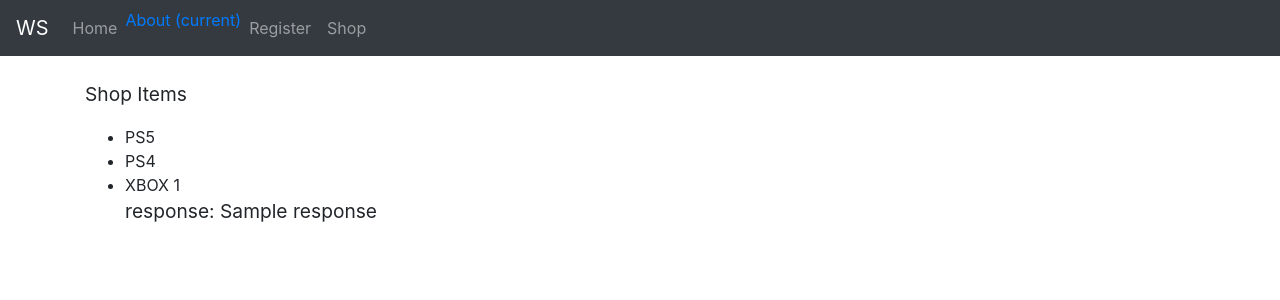
After one commit to davidobsz/Flask-GAE-game-shop-assignment, a Flask app: template templates/shop.html in a window 1280 px wide. The commit adds this page. Shown: the top 300 px of the page. Run offline with Flask 2, Linux system fonts and the light colour scheme; the template is opened without the code that fills it: most values are stand-ins (such as "Sample title", 1, 10 or a date in 2020); some libraries are stand-ins or nearby versions.

Commit message:
connected cloud function to mongodb, displays in "/shop"

```diff
--- a/main.py
+++ b/main.py
@@ -41,6 +41,8 @@ cluster = MongoClient("mongodb+srv://d:d@cluster0.ccyermz.mongodb.net/?retryWrit
 db = cluster["Pythontest"]
 collection = db["Students"]
 
+
+
 def get_mongodb_items():
  # Search data from Mongodb
  myCursor = None
@@ -76,9 +78,13 @@ def display():
 # cloud function <- test TEST TEST TEST
 @app.route("/shop", methods=["GET"])
 def hello():
- url= "https://europe-west2-river-psyche-366910.cloudfunctions.net/shop"
+ url= "https://europe-west2-river-psyche-366910.cloudfunctions.net/shop-items"
  response=requests.get(url)
- return(response.content)
+ print(response.request)
+ print(response)
+ print(response.content)
+
+ return render_template("shop.html", response=response.content)
 
 #-------------------------------------------
 
--- a/templates/register.html
+++ b/templates/register.html
@@ -2,7 +2,7 @@
 {% block content %}
 <div class="starter-template">
  <h1>Register your informaiton </h1>
- <p class="lead">Please type your information </i></p>
+ <p class="lead">Please type your information</p>
 </div>
 <div id="main">
  <form method="post" action="{{ url_for('submitted_form') }}">
--- /dev/null
+++ b/templates/shop.html
@@ -0,0 +1,12 @@
+{% extends "base.html" %}
+{% set active_page = "about" %}
+{% block content %}
+<p>Shop Items
+</p>
+<ul>
+    <li>PS5</li>
+    <li>PS4</li>
+    <li>XBOX 1</li>
+ <p>response: {{ response }}</p>
+</ul>
+{% endblock %}
```
